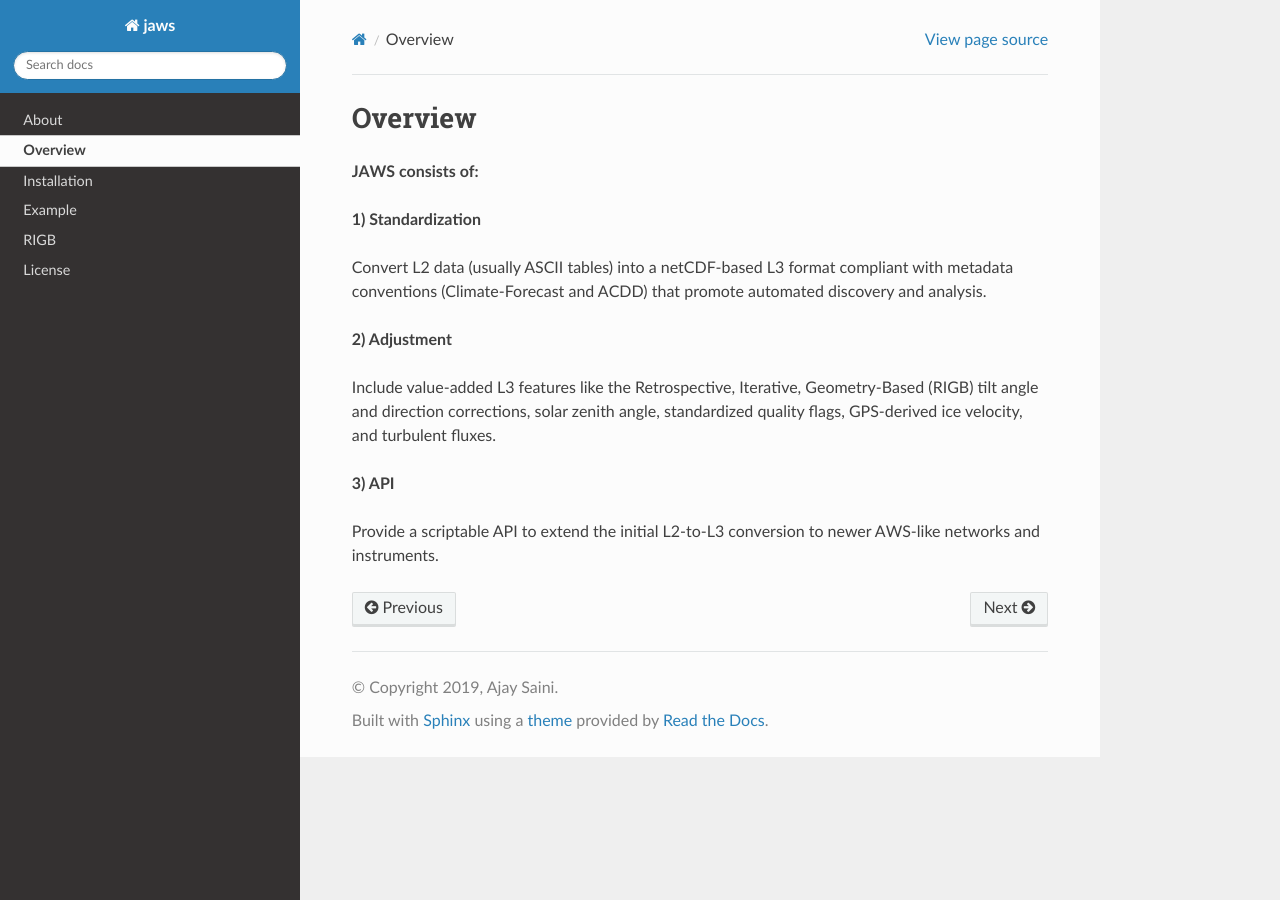
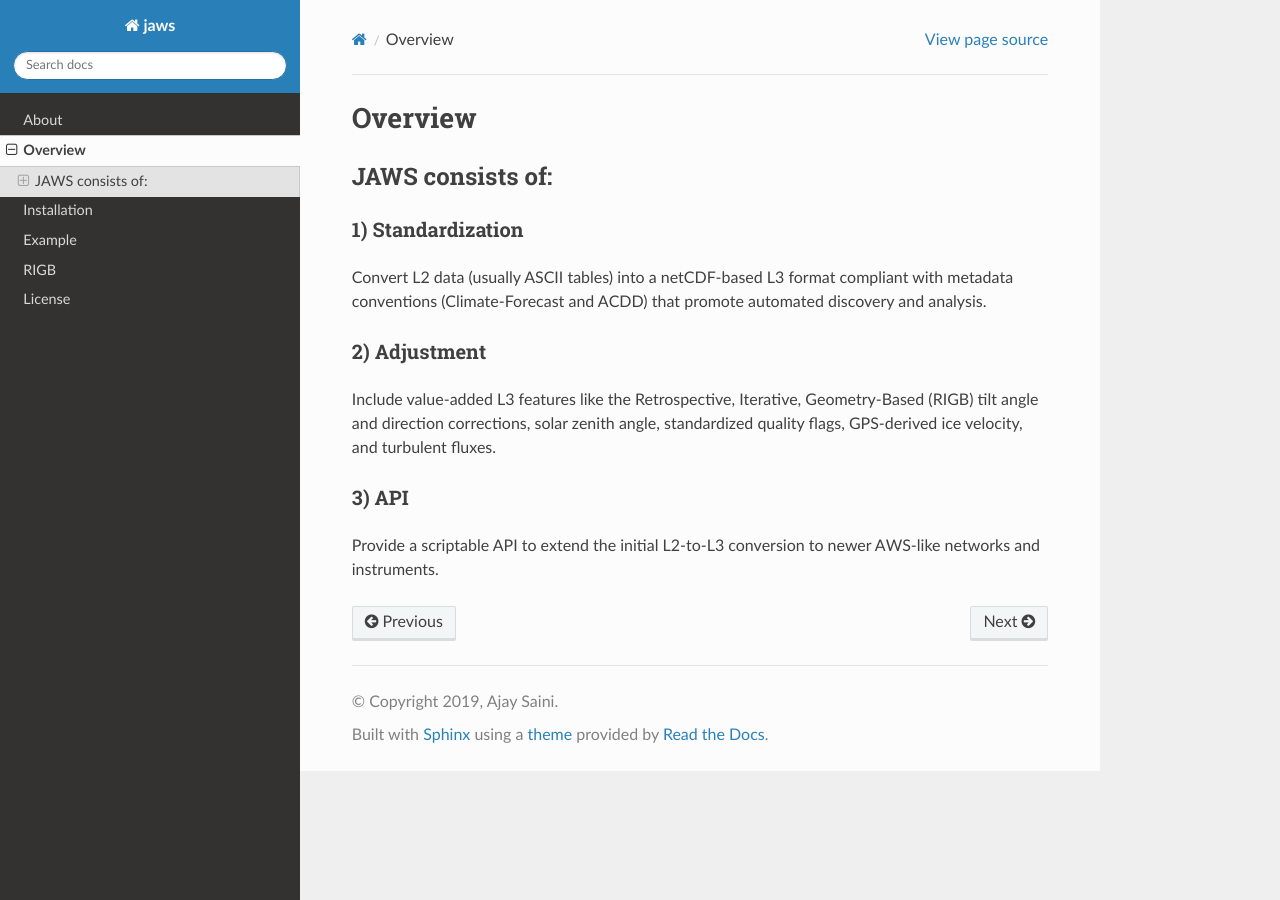
Before and after one commit to jaws/jaws, a Sphinx documentation site: the page built from docs/source/Overview.md, in a window 1280 px wide. Built offline with Sphinx 7.4.7 and the Read the Docs theme 2.0.0, drawn with Linux system fonts in a browser that asks for light colours.

Commit message:
Correct formatting of docs

```diff
--- a/docs/source/Overview.md
+++ b/docs/source/Overview.md
@@ -1,16 +1,15 @@
-Overview
-========
+# Overview
 
-**JAWS consists of:**
+## JAWS consists of:
 
-**1) Standardization**
+#### 1) Standardization
 
 Convert L2 data (usually ASCII tables) into a netCDF-based L3 format compliant with metadata conventions (Climate-Forecast and ACDD) that promote automated discovery and analysis.
 
-**2) Adjustment**
+#### 2) Adjustment
 
 Include value-added L3 features like the Retrospective, Iterative, Geometry-Based (RIGB) tilt angle and direction corrections, solar zenith angle, standardized quality flags, GPS-derived ice velocity, and turbulent fluxes.
 
-**3) API**
+#### 3) API
 
 Provide a scriptable API to extend the initial L2-to-L3 conversion to newer AWS-like networks and instruments.
```
Also changed, not shown: docs/source/Example.md (+1 -2 lines), docs/source/Installation.md (+2 -3 lines), docs/source/License.md (+1 -2 lines), docs/source/RIGB.md (+1 -2 lines).
